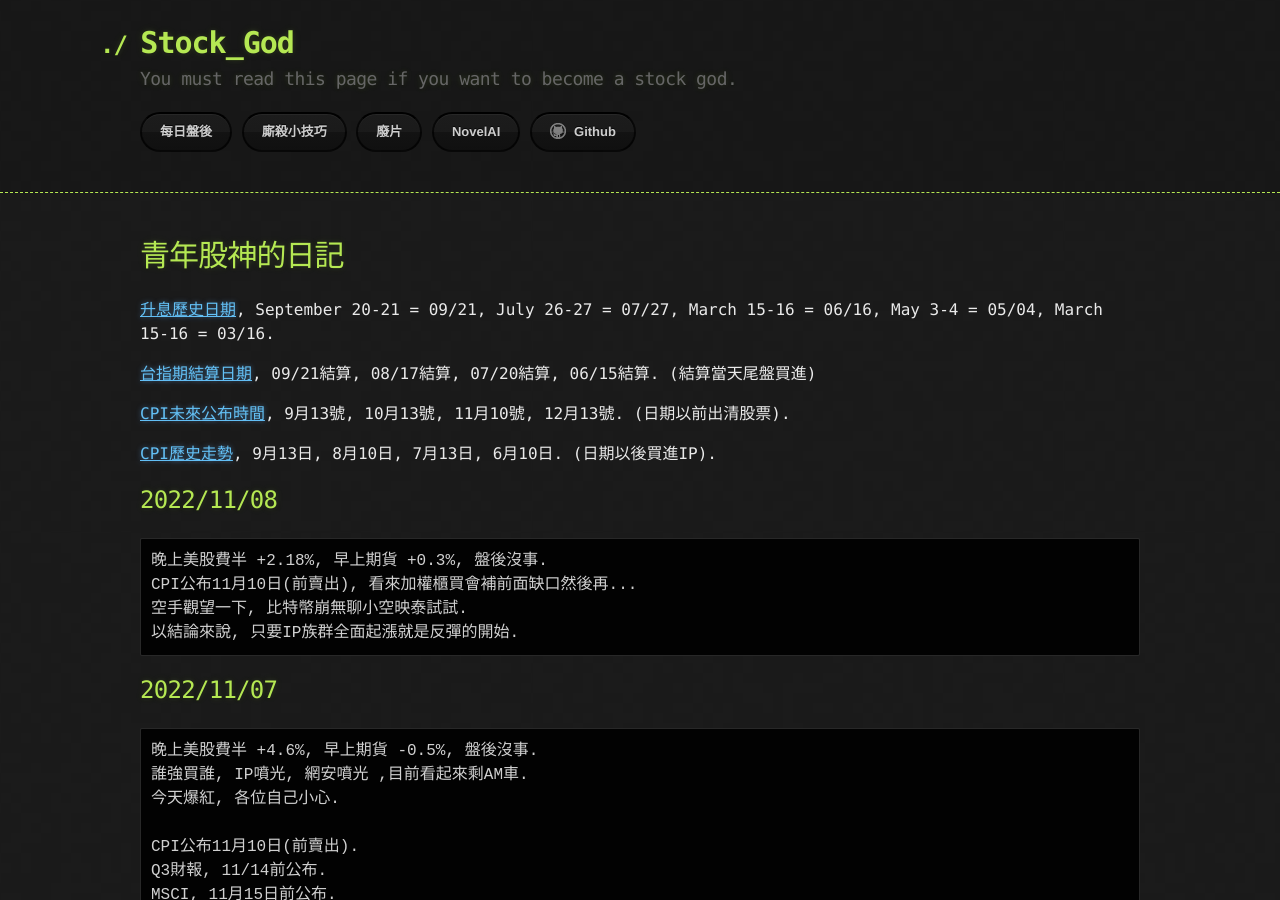
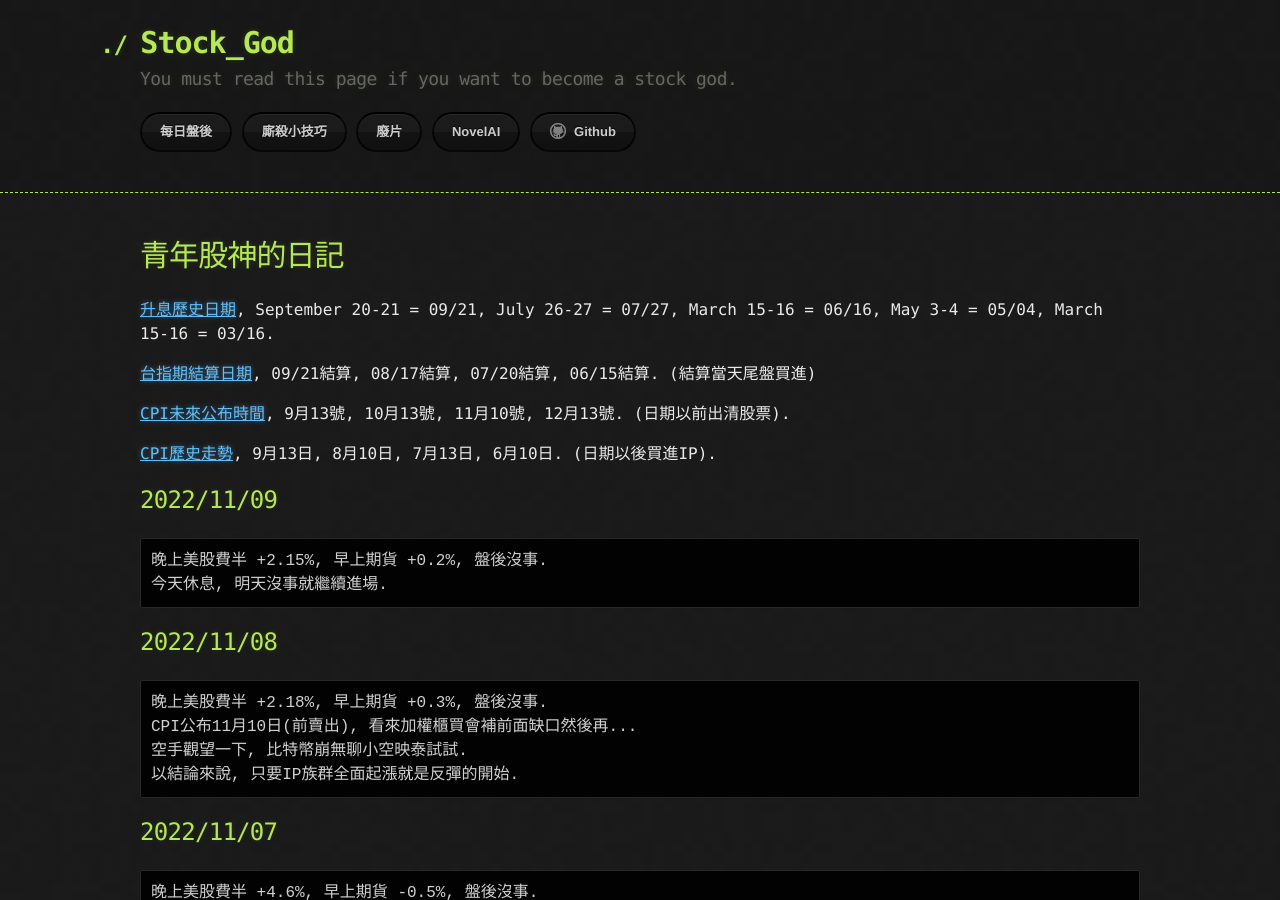
Before and after one commit to lepg5487/Stock_God, a Jekyll site: the page built from index.md, in a window 1280 px wide and 900 px high. Built offline with Jekyll 4.4.1, drawn with Linux system fonts in a browser that asks for light colours; our own code applies the rules of GitHub Pages for plain Markdown files.

Commit message:
Update index.md

````diff
--- a/index.md
+++ b/index.md
@@ -11,6 +11,12 @@ layout: testlayouts
 [CPI未來公布時間](https://chihyun.tw/cpi-release-date/), 9月13號, 10月13號, 11月10號, 12月13號. (日期以前出清股票).
 
 [CPI歷史走勢](https://hk.investing.com/economic-calendar/cpi-733), 9月13日, 8月10日, 7月13日, 6月10日. (日期以後買進IP).
+
+## 2022/11/09
+```
+晚上美股費半 +2.15%, 早上期貨 +0.2%, 盤後沒事.
+今天休息, 明天沒事就繼續進場.
+```
 
 ## 2022/11/08
 ```
````
